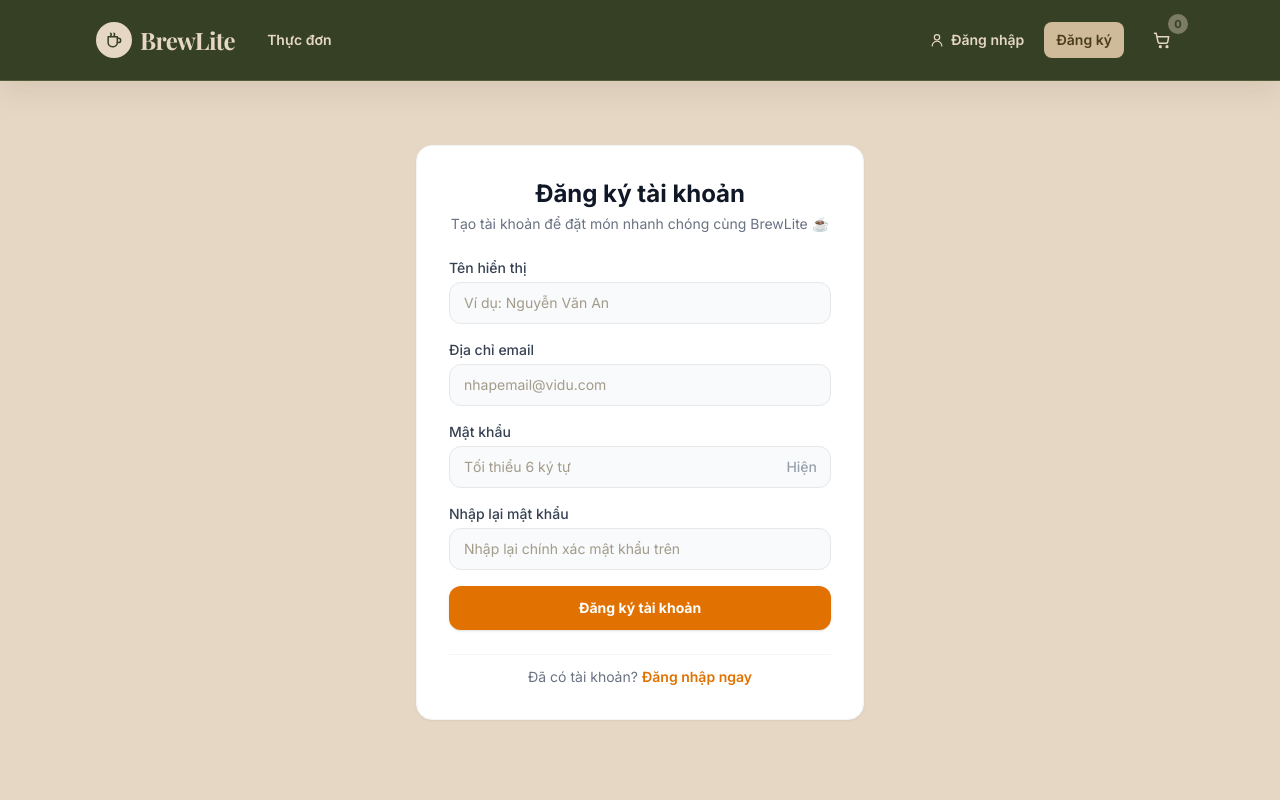
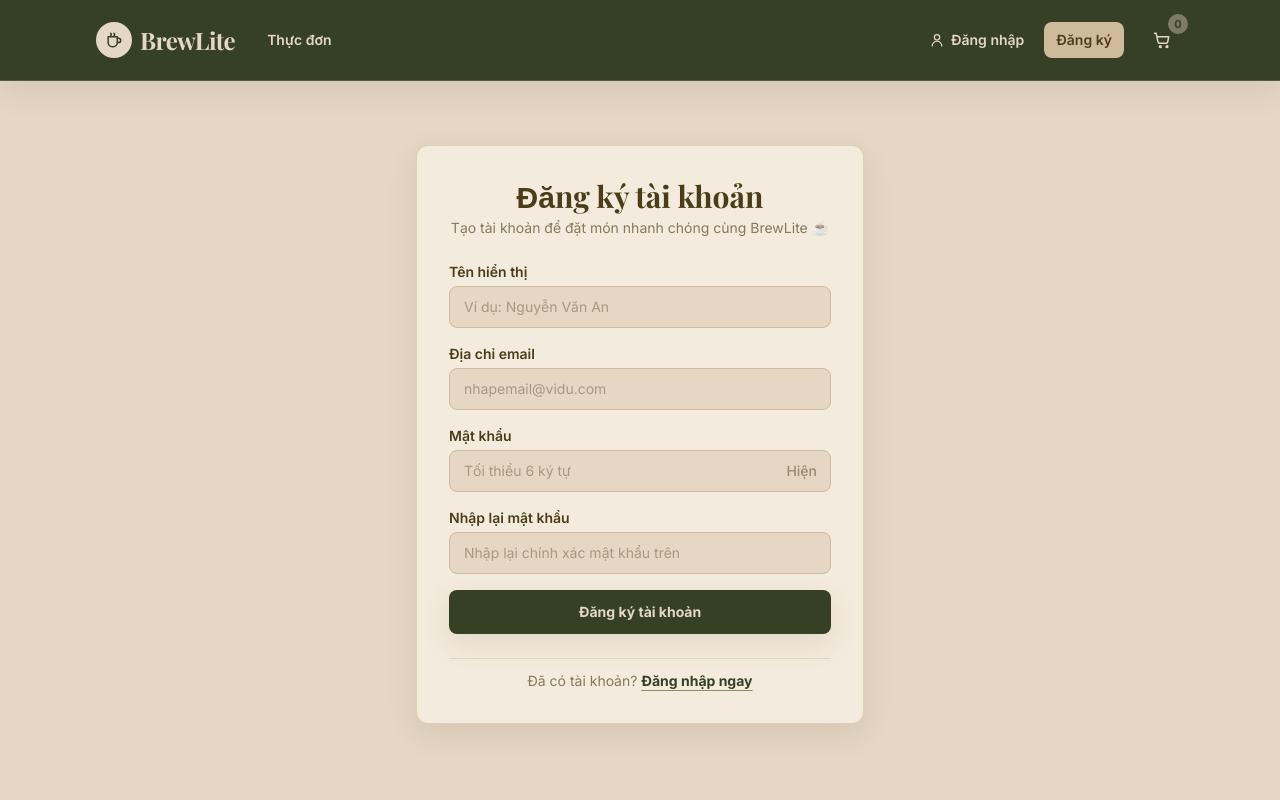
Before and after one commit to Thori2724/BrewLite-CNPM-nh-m-12, a Next.js app in the folder apps/web/: page /register in a window 1280 px wide. Shown: the top 800 px of the page. Built offline with nearby package versions, Linux system fonts and the light colour scheme; a web font is replaced by a local one.

Commit message:
feat(web): redesign login and register pages

```diff
--- a/apps/web/app/register/page.tsx
+++ b/apps/web/app/register/page.tsx
@@ -109,26 +109,26 @@ function RegisterForm() {
   // Tránh nhấp nháy form nếu đã đăng nhập và đang chuyển hướng
   if (!isHydrated || (isHydrated && isAuthenticated)) {
     return (
-      <div className="max-w-md mx-auto py-16 text-center text-gray-500 text-sm">
-        <div className="animate-spin inline-block w-6 h-6 border-2 border-amber-600 border-t-transparent rounded-full mb-2"></div>
+      <div className="max-w-md mx-auto py-16 text-center text-noir/65 text-sm">
+        <div className="animate-spin inline-block w-6 h-6 border-2 border-kombu border-t-transparent rounded-full mb-2"></div>
         <p>Đang kiểm tra trạng thái...</p>
       </div>
     );
   }
 
   return (
-    <div className="max-w-md w-full mx-auto my-6 sm:my-10 bg-white p-6 sm:p-8 rounded-2xl border border-gray-100 shadow-xs space-y-6">
+    <div className="max-w-md w-full mx-auto my-6 sm:my-10 bg-cream p-6 sm:p-8 rounded-card border border-tan/60 shadow-soft space-y-6">
       {/* Tiêu đề */}
       <div className="text-center space-y-1">
-        <h1 className="text-2xl font-bold text-gray-900">Đăng ký tài khoản</h1>
-        <p className="text-sm text-gray-500">Tạo tài khoản để đặt món nhanh chóng cùng BrewLite ☕</p>
+        <h1 className="font-display text-2xl sm:text-3xl font-bold text-noir">Đăng ký tài khoản</h1>
+        <p className="text-sm text-noir/65">Tạo tài khoản để đặt món nhanh chóng cùng BrewLite ☕</p>
       </div>
 
       {/* Thông báo lỗi tổng quát (409 email đã tồn tại hoặc lỗi validate) */}
       {errors.general && (
         <div
           role="alert"
-          className="p-3 bg-red-50 border border-red-200 rounded-xl text-red-700 text-sm flex items-start gap-2"
+          className="p-3 bg-error/10 border border-error/40 rounded-control text-error text-sm flex items-start gap-2 font-medium"
         >
           <span className="text-base leading-none">⚠️</span>
           <span>{errors.general}</span>
@@ -139,7 +139,7 @@ function RegisterForm() {
       <form onSubmit={handleSubmit} noValidate className="space-y-4">
         {/* Trường Tên hiển thị */}
         <div className="space-y-1">
-          <label htmlFor="displayName" className="block text-sm font-medium text-gray-700">
+          <label htmlFor="displayName" className="block text-sm font-semibold text-noir">
             Tên hiển thị
           </label>
           <input
@@ -155,14 +155,14 @@ function RegisterForm() {
               setDisplayName(e.target.value);
               if (errors.displayName) setErrors((prev) => ({ ...prev, displayName: undefined }));
             }}
-            className={`w-full px-3.5 py-2.5 bg-gray-50 border rounded-xl text-sm focus:outline-none focus:ring-2 ${
+            className={`w-full px-3.5 py-2.5 bg-bone border rounded-control text-sm text-noir placeholder:text-noir/40 focus:outline-none focus:ring-2 ${
               errors.displayName
-                ? 'border-red-400 focus:ring-red-400 bg-red-50/20'
-                : 'border-gray-200 focus:ring-amber-500'
+                ? 'border-error text-error bg-error/10 focus:ring-error/30'
+                : 'border-tan focus:ring-moss/30 focus:border-moss'
             }`}
           />
           {errors.displayName && (
-            <p id="register-displayName-error" role="alert" className="text-xs text-red-600 font-medium">
+            <p id="register-displayName-error" role="alert" className="text-xs text-error font-medium">
               {errors.displayName}
             </p>
           )}
@@ -170,7 +170,7 @@ function RegisterForm() {
 
         {/* Trường Email */}
         <div className="space-y-1">
-          <label htmlFor="email" className="block text-sm font-medium text-gray-700">
+          <label htmlFor="email" className="block text-sm font-semibold text-noir">
             Địa chỉ email
           </label>
           <input
@@ -186,14 +186,14 @@ function RegisterForm() {
               setEmail(e.target.value);
               if (errors.email) setErrors((prev) => ({ ...prev, email: undefined }));
             }}
-            className={`w-full px-3.5 py-2.5 bg-gray-50 border rounded-xl text-sm focus:outline-none focus:ring-2 ${
+            className={`w-full px-3.5 py-2.5 bg-bone border rounded-control text-sm text-noir placeholder:text-noir/40 focus:outline-none focus:ring-2 ${
               errors.email
-                ? 'border-red-400 focus:ring-red-400 bg-red-50/20'
-                : 'border-gray-200 focus:ring-amber-500'
+                ? 'border-error text-error bg-error/10 focus:ring-error/30'
+                : 'border-tan focus:ring-moss/30 focus:border-moss'
             }`}
           />
           {errors.email && (
-            <p id="register-email-error" role="alert" className="text-xs text-red-600 font-medium">
+            <p id="register-email-error" role="alert" className="text-xs text-error font-medium">
               {errors.email}
             </p>
           )}
@@ -201,7 +201,7 @@ function RegisterForm() {
 
         {/* Trường Mật khẩu */}
         <div className="space-y-1">
-          <label htmlFor="password" className="block text-sm font-medium text-gray-700">
+          <label htmlFor="password" className="block text-sm font-semibold text-noir">
             Mật khẩu
           </label>
           <div className="relative">
@@ -218,23 +218,23 @@ function RegisterForm() {
                 setPassword(e.target.value);
                 if (errors.password) setErrors((prev) => ({ ...prev, password: undefined }));
               }}
-              className={`w-full px-3.5 py-2.5 bg-gray-50 border rounded-xl text-sm pr-12 focus:outline-none focus:ring-2 ${
+              className={`w-full px-3.5 py-2.5 bg-bone border rounded-control text-sm text-noir placeholder:text-noir/40 pr-12 focus:outline-none focus:ring-2 ${
                 errors.password
-                  ? 'border-red-400 focus:ring-red-400 bg-red-50/20'
-                  : 'border-gray-200 focus:ring-amber-500'
+                  ? 'border-error text-error bg-error/10 focus:ring-error/30'
+                  : 'border-tan focus:ring-moss/30 focus:border-moss'
               }`}
             />
             <button
               type="button"
               onClick={() => setShowPassword(!showPassword)}
               aria-label={showPassword ? 'Ẩn mật khẩu' : 'Hiện mật khẩu'}
-              className="absolute right-2.5 top-1/2 -translate-y-1/2 text-gray-400 hover:text-gray-600 p-1 text-sm font-medium cursor-pointer"
+              className="absolute right-2.5 top-1/2 -translate-y-1/2 text-noir/50 hover:text-noir p-1 text-sm font-medium cursor-pointer"
             >
               {showPassword ? 'Ẩn' : 'Hiện'}
             </button>
           </div>
           {errors.password && (
-            <p id="register-password-error" role="alert" className="text-xs text-red-600 font-medium">
+            <p id="register-password-error" role="alert" className="text-xs text-error font-medium">
               {errors.password}
             </p>
           )}
@@ -242,7 +242,7 @@ function RegisterForm() {
 
         {/* Trường Xác nhận mật khẩu */}
         <div className="space-y-1">
-          <label htmlFor="confirmPassword" className="block text-sm font-medium text-gray-700">
+          <label htmlFor="confirmPassword" className="block text-sm font-semibold text-noir">
             Nhập lại mật khẩu
           </label>
           <input
@@ -260,14 +260,14 @@ function RegisterForm() {
                 setErrors((prev) => ({ ...prev, confirmPassword: undefined }));
               }
             }}
-            className={`w-full px-3.5 py-2.5 bg-gray-50 border rounded-xl text-sm focus:outline-none focus:ring-2 ${
+            className={`w-full px-3.5 py-2.5 bg-bone border rounded-control text-sm text-noir placeholder:text-noir/40 focus:outline-none focus:ring-2 ${
               errors.confirmPassword
-                ? 'border-red-400 focus:ring-red-400 bg-red-50/20'
-                : 'border-gray-200 focus:ring-amber-500'
+                ? 'border-error text-error bg-error/10 focus:ring-error/30'
+                : 'border-tan focus:ring-moss/30 focus:border-moss'
             }`}
           />
           {errors.confirmPassword && (
-            <p id="register-confirmPassword-error" role="alert" className="text-xs text-red-600 font-medium">
+            <p id="register-confirmPassword-error" role="alert" className="text-xs text-error font-medium">
               {errors.confirmPassword}
             </p>
           )}
@@ -277,10 +277,10 @@ function RegisterForm() {
         <button
           type="submit"
           disabled={isSubmitting}
-          className={`w-full py-3 rounded-xl font-bold text-sm text-white transition shadow-sm ${
+          className={`w-full py-3 rounded-control font-bold text-sm shadow-soft transition ${
             isSubmitting
-              ? 'bg-amber-400 cursor-not-allowed opacity-75'
-              : 'bg-amber-600 hover:bg-amber-700 active:scale-98 cursor-pointer'
+              ? 'bg-tan/40 text-noir/40 cursor-not-allowed opacity-75'
+              : 'bg-kombu text-bone hover:bg-noir active:scale-[0.98] cursor-pointer'
           }`}
         >
           {isSubmitting ? 'Đang tạo tài khoản...' : 'Đăng ký tài khoản'}
@@ -288,11 +288,11 @@ function RegisterForm() {
       </form>
 
       {/* Điều hướng sang đăng nhập */}
-      <div className="text-center text-xs sm:text-sm text-gray-500 pt-3 border-t border-gray-100">
+      <div className="text-center text-xs sm:text-sm text-noir/65 pt-3 border-t border-tan/40">
         Đã có tài khoản?{' '}
         <Link
           href={`/login${redirectParam ? `?redirect=${encodeURIComponent(targetRedirect)}` : ''}`}
-          className="text-amber-600 font-semibold hover:underline"
+          className="text-kombu font-bold underline decoration-moss underline-offset-4 hover:text-noir"
         >
           Đăng nhập ngay
         </Link>
@@ -305,9 +305,9 @@ export default function RegisterPage() {
   return (
     <Suspense
       fallback={
-        <div className="max-w-md mx-auto py-16 text-center text-gray-500 text-sm">
-          <div className="animate-spin inline-block w-6 h-6 border-2 border-amber-600 border-t-transparent rounded-full mb-2"></div>
-          <p>Đang tải trang đăng ký...</p>
+        <div className="max-w-md mx-auto py-16 text-center text-noir/65 text-sm">
+          <div className="animate-spin inline-block w-6 h-6 border-2 border-kombu border-t-transparent rounded-full mb-2"></div>
+          <p>Đang kiểm tra trạng thái...</p>
         </div>
       }
     >
```
Also changed, not shown: apps/web/app/login/page.tsx (+26 -26 lines).
